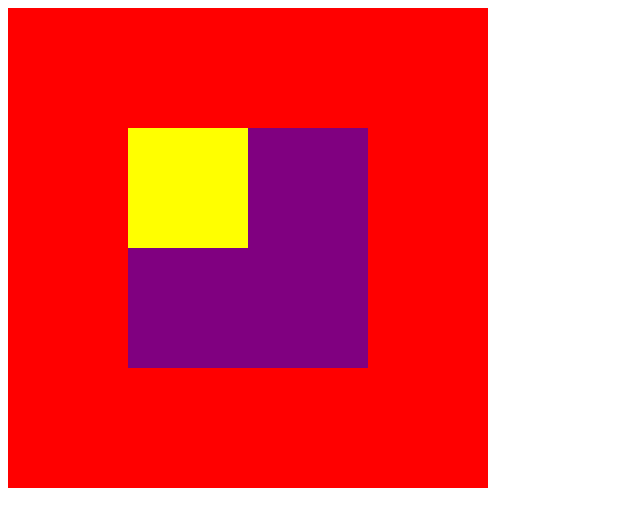
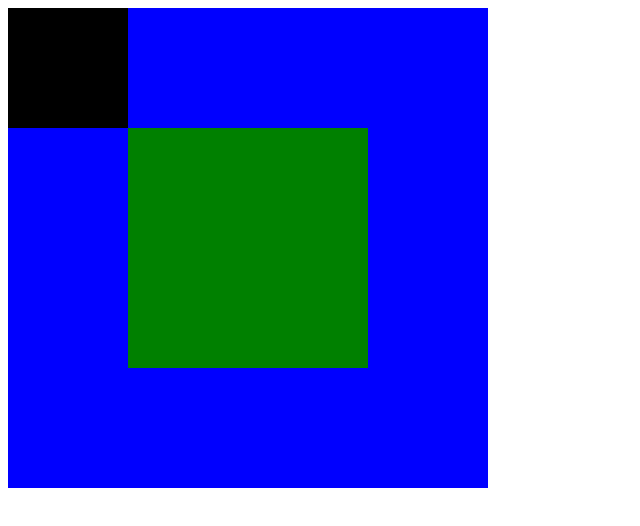
Before and after one commit to antaresvalle/clase-practica--10, a plain HTML site: page posicionando cajas/index.html in a window 1280 px wide. Shown: the whole page, without its empty margins (0-640 px from the left). Drawn offline with Linux system fonts and the light colour scheme.

Commit message:
se hizo el cambio en el posicionamiento de cajas para obtener el segundo ejercicio

```diff
--- a/posicionando cajas/css/main.css
+++ b/posicionando cajas/css/main.css
@@ -1,5 +1,5 @@
 body > div {
-	background-color: red;
+	background-color: blue;
 	width: 30em;
 	height: 30em;
 	padding: 7.5em;
@@ -7,14 +7,17 @@ body > div {
 }
 
 body > div > div {
-	background-color: purple;
+	background-color: green;
 	width: 15em;
 	height: 15em;
 }
 
 body > div > div > div{
-	background-color: yellow;
+	background-color: black;
 	width: 7.5em;
 	height: 7.5em;
 	position: relative;
+	top: -7.5em;
+	left: -7.5em;
+
 }
```
